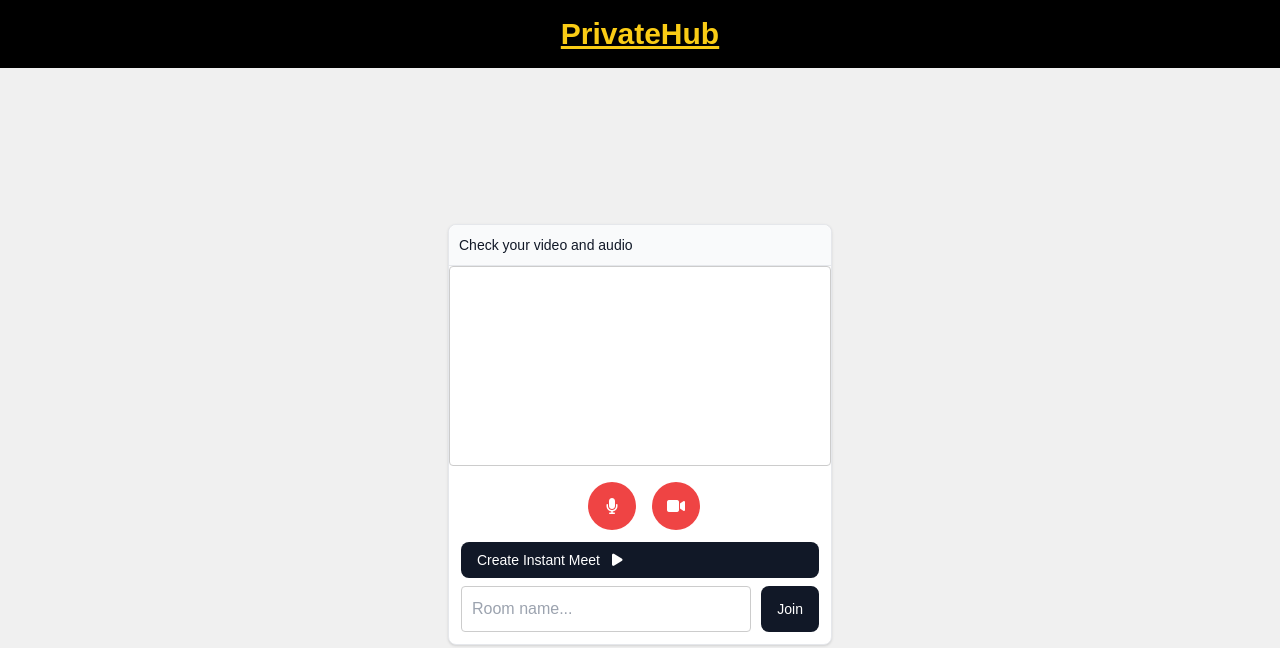
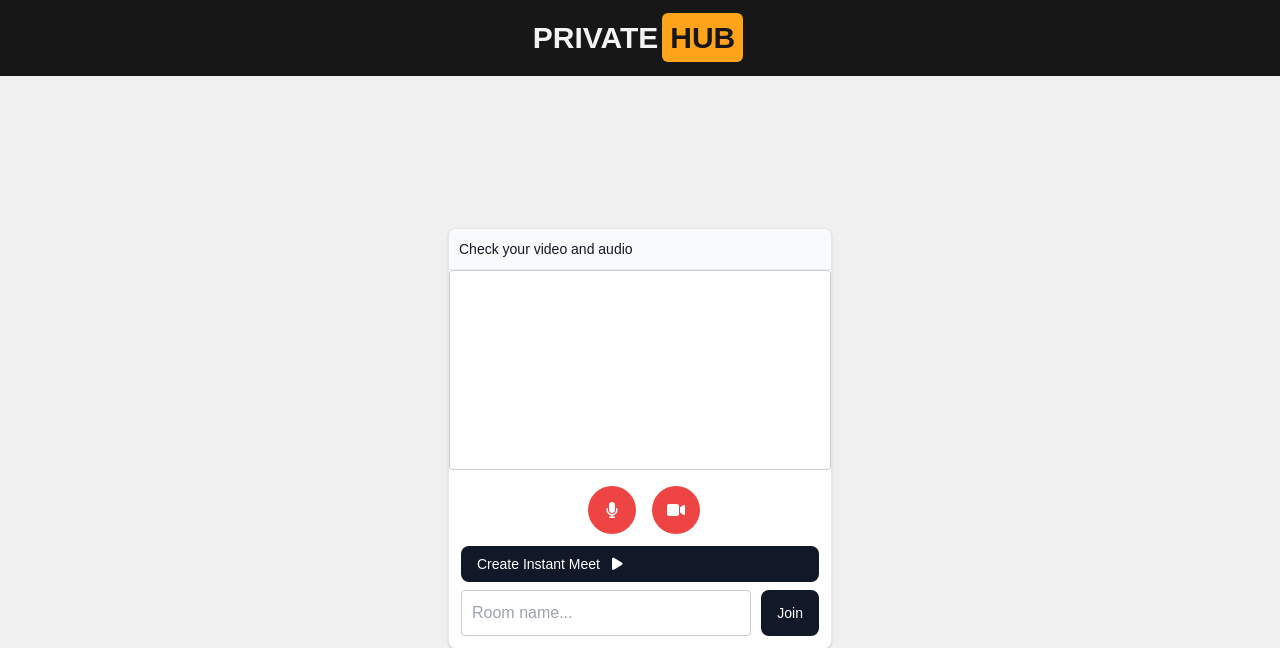
Before and after one commit to hrsh-hp/PrivateHub, a Django app: page / in a window 1280 px wide. Shown: the top 648 px of the page. Run offline with Django 5.2, Linux system fonts and the light colour scheme; some libraries are stand-ins or nearby versions.

Commit message:
Minor design changes

```diff
--- a/templates/base.html
+++ b/templates/base.html
@@ -18,8 +18,8 @@
 <body class="">
     <div class="h-screen flex flex-col">
 
-        <div class="bg-black p-4">
-            <h3 class="text-3xl font-bold text-yellow-400 underline">PrivateHub</h3>
+        <div class="bg-neutral-900 p-4 py-5">
+            <h3 class="text-3xl font-bold text-gray-100">PRIVATE<span class="p-2 m-1 rounded-md bg-[#ffa31a] text-neutral-900">HUB</span></h3>
         </div>
 
         {% block body %}
--- a/videochat/templates/videochat/main.html
+++ b/videochat/templates/videochat/main.html
@@ -14,7 +14,7 @@
             </div>
 
 
-            <div class="main-grid-container">
+            <div class="main-grid-container p-3">
                 <div id="video-container" class="w-max class="w-full max-w-4xl p-4 bg-white shadow-md rounded-lg"">
                     <div><video id="local-video" style="float: left;" autoplay playinline></video></div>
                 </div>
```
